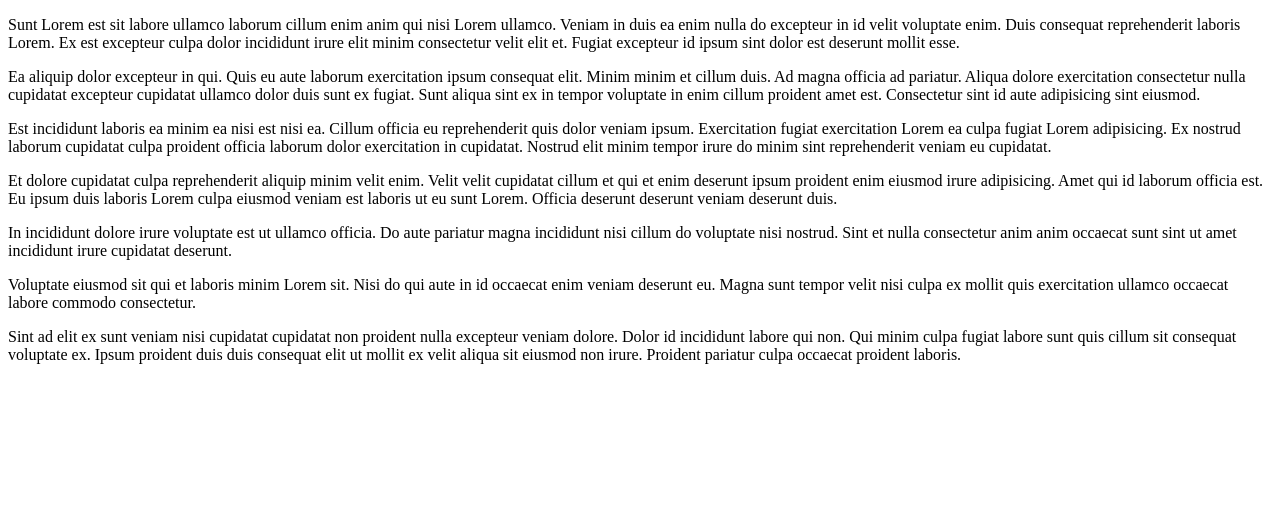
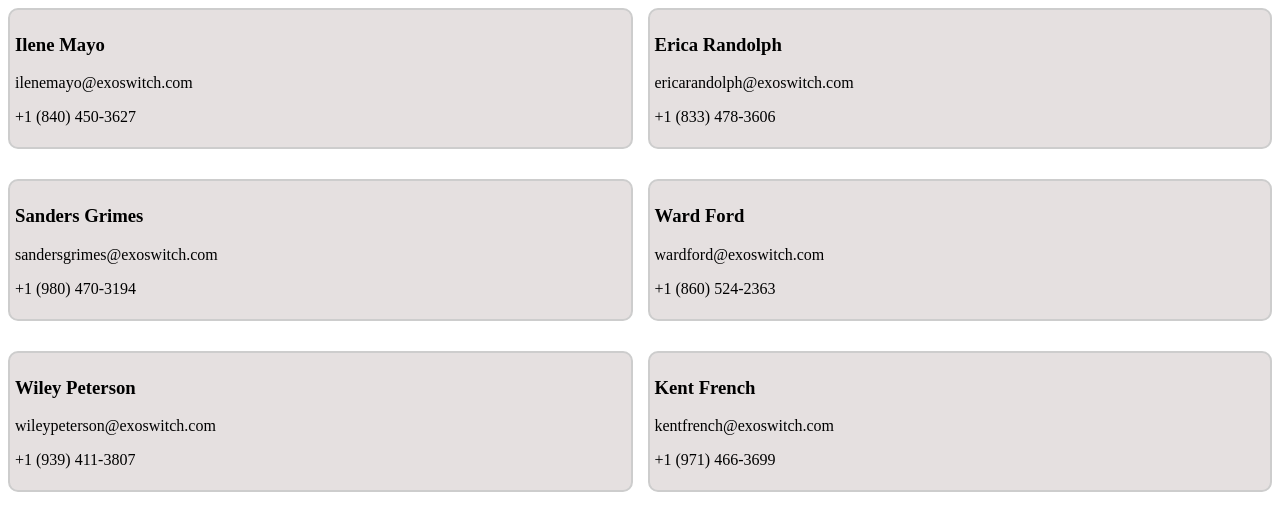
Before and after one commit to Sirebah/ReactLearning, a React (Vite) app: page / in a window 1280 px wide. Shown: the top 530 px of the page. Built offline with nearby package versions, Linux system fonts and the light colour scheme.

Commit message:
Afficher une liste d'utilisateur

```diff
--- a/src/App.tsx
+++ b/src/App.tsx
@@ -1,43 +1,15 @@
 
-import Messages from './pages/Messages';
+import Users from './pages/Users';
+import { USERS } from './utils/data';
 
 
-const MESSAGES = [
-    {
-      "id": "6853e075d0beb52875fe4c33",
-      "texte": "Sunt Lorem est sit labore ullamco laborum cillum enim anim qui nisi Lorem ullamco. Veniam in duis ea enim nulla do excepteur in id velit voluptate enim. Duis consequat reprehenderit laboris Lorem. Ex est excepteur culpa dolor incididunt irure elit minim consectetur velit elit et. Fugiat excepteur id ipsum sint dolor est deserunt mollit esse.\r\n"
-    },
-    {
-      "id": "6853e0755816b44863fc2ad7",
-      "texte": "Ea aliquip dolor excepteur in qui. Quis eu aute laborum exercitation ipsum consequat elit. Minim minim et cillum duis. Ad magna officia ad pariatur. Aliqua dolore exercitation consectetur nulla cupidatat excepteur cupidatat ullamco dolor duis sunt ex fugiat. Sunt aliqua sint ex in tempor voluptate in enim cillum proident amet est. Consectetur sint id aute adipisicing sint eiusmod.\r\n"
-    },
-    {
-      "id": "6853e0756a506941b130d42a",
-      "texte": "Est incididunt laboris ea minim ea nisi est nisi ea. Cillum officia eu reprehenderit quis dolor veniam ipsum. Exercitation fugiat exercitation Lorem ea culpa fugiat Lorem adipisicing. Ex nostrud laborum cupidatat culpa proident officia laborum dolor exercitation in cupidatat. Nostrud elit minim tempor irure do minim sint reprehenderit veniam eu cupidatat.\r\n"
-    },
-    {
-      "id": "6853e07592e4a2c6a60d9409",
-      "texte": "Et dolore cupidatat culpa reprehenderit aliquip minim velit enim. Velit velit cupidatat cillum et qui et enim deserunt ipsum proident enim eiusmod irure adipisicing. Amet qui id laborum officia est. Eu ipsum duis laboris Lorem culpa eiusmod veniam est laboris ut eu sunt Lorem. Officia deserunt deserunt veniam deserunt duis.\r\n"
-    },
-    {
-      "id": "6853e075b30e783b864a8a19",
-      "texte": "In incididunt dolore irure voluptate est ut ullamco officia. Do aute pariatur magna incididunt nisi cillum do voluptate nisi nostrud. Sint et nulla consectetur anim anim occaecat sunt sint ut amet incididunt irure cupidatat deserunt.\r\n"
-    },
-    {
-      "id": "6853e0758fddd2c125595b92",
-      "texte": "Voluptate eiusmod sit qui et laboris minim Lorem sit. Nisi do qui aute in id occaecat enim veniam deserunt eu. Magna sunt tempor velit nisi culpa ex mollit quis exercitation ullamco occaecat labore commodo consectetur.\r\n"
-    },
-    {
-      "id": "6853e075030ec7d4a7103cb8",
-      "texte": "Sint ad elit ex sunt veniam nisi cupidatat cupidatat non proident nulla excepteur veniam dolore. Dolor id incididunt labore qui non. Qui minim culpa fugiat labore sunt quis cillum sit consequat voluptate ex. Ipsum proident duis duis consequat elit ut mollit ex velit aliqua sit eiusmod non irure. Proident pariatur culpa occaecat proident laboris.\r\n"
-    }
-  ];
+
 
 function App() {
 
   return (
     <section>
-       <Messages messages={MESSAGES}/>
+       <Users users={USERS}/>
     </section>
   );
 
--- a/src/components/Message.tsx
+++ b/src/components/Message.tsx
@@ -11,11 +11,11 @@ type Personne = {
         // <p>Bonjour {personne.prenom} {personne.nom} {personne.email ? <span>{personne.email}</span> : null}</p> //  la condition ternaire permet de vérifier si email existe avant de l'afficher
 function Message(personne: Personne){
     return (
-        <>
+        <div className="message">
         <p>{personne.texte} {personne.prenom} {personne.nom}</p>
         <p> {personne?.email && <span> votre email:{personne.email}</span>}</p>
         <p>{personne?.phone ? <span> et votre téléphone: {personne.phone}</span> : null}</p>
-        </>
+        </div>
 
     );
 }
--- a/src/index.css
+++ b/src/index.css
@@ -0,0 +1,23 @@
+.message{
+    border: 2px solid #cdcdcd;
+    border-radius: 10px;
+    background-color: #e5e0e0;
+    margin-bottom: 15px;
+    padding: 10px ;
+
+}
+
+
+.user{
+    border: 2px solid #cdcdcd;
+    border-radius: 10px;
+    background-color: #e5e0e0;
+    margin-bottom: 15px;
+    padding: 5px ;
+
+}
+.grid{
+    display: grid;
+    grid-template-columns: repeat(2, 1fr);
+    gap: 15px;
+}
--- /dev/null
+++ b/src/pages/Users.tsx
@@ -0,0 +1,44 @@
+
+type User = {
+    id: string;
+    picture: string;
+    firstName: string;
+    lastName: string;
+    gender: string;
+    email:string;
+    phone: string;
+    address:string;
+    birthDate: string;
+    about: string;
+
+
+
+};
+
+type Props = {
+    users: User[]
+};
+
+
+
+function Users(props: Props){
+
+    const users = props.users;
+
+    return(
+       <section className="grid">
+            {
+                users.map((user: User) =>(
+                    <article className="user">
+                        <h3>{user.firstName} {user.lastName}</h3>
+                        <p>{user.email}</p>
+                        <p>{user.phone}</p>
+                    </article>
+                ) )
+            }
+       </section>
+    )
+
+}
+
+export default Users;
--- /dev/null
+++ b/src/utils/data/index.ts
@@ -0,0 +1,108 @@
+const USERS = [
+    {
+      "id": "68542878b86e716c9a1eae04",
+      "picture": "http://placehold.it/32x32",
+      "firstName": "Ilene",
+      "lastName": "Mayo",
+      "gender": "female",
+      "email": "ilenemayo@exoswitch.com",
+      "phone": "+1 (840) 450-3627",
+      "address": "488 Chestnut Avenue, Cavalero, Washington, 9250",
+      "birthDate": "2019-11-23T05:27:27 -00:00",
+      "about": "qui"
+    },
+    {
+      "id": "68542878f8488268660403e1",
+      "picture": "http://placehold.it/32x32",
+      "firstName": "Erica",
+      "lastName": "Randolph",
+      "gender": "female",
+      "email": "ericarandolph@exoswitch.com",
+      "phone": "+1 (833) 478-3606",
+      "address": "473 Moultrie Street, Yonah, Georgia, 6657",
+      "birthDate": "2021-04-22T07:13:01 -00:00",
+      "about": "aliqua"
+    },
+    {
+      "id": "685428785e49276d224b62de",
+      "picture": "http://placehold.it/32x32",
+      "firstName": "Sanders",
+      "lastName": "Grimes",
+      "gender": "male",
+      "email": "sandersgrimes@exoswitch.com",
+      "phone": "+1 (980) 470-3194",
+      "address": "304 Hudson Avenue, Emory, Oregon, 3544",
+      "birthDate": "2019-12-16T01:44:02 -00:00",
+      "about": "sunt"
+    },
+    {
+      "id": "68542878ca5ae3c5fc688346",
+      "picture": "http://placehold.it/32x32",
+      "firstName": "Ward",
+      "lastName": "Ford",
+      "gender": "male",
+      "email": "wardford@exoswitch.com",
+      "phone": "+1 (860) 524-2363",
+      "address": "130 Lloyd Court, Waiohinu, Oklahoma, 7349",
+      "birthDate": "2018-03-02T06:57:39 -00:00",
+      "about": "Lorem"
+    },
+    {
+      "id": "685428786bb88829fa1952e6",
+      "picture": "http://placehold.it/32x32",
+      "firstName": "Wiley",
+      "lastName": "Peterson",
+      "gender": "male",
+      "email": "wileypeterson@exoswitch.com",
+      "phone": "+1 (939) 411-3807",
+      "address": "443 Anthony Street, Gasquet, Pennsylvania, 7160",
+      "birthDate": "2014-01-04T12:03:22 -00:00",
+      "about": "sunt"
+    },
+    {
+      "id": "68542878e1434c420bf942bc",
+      "picture": "http://placehold.it/32x32",
+      "firstName": "Kent",
+      "lastName": "French",
+      "gender": "male",
+      "email": "kentfrench@exoswitch.com",
+      "phone": "+1 (971) 466-3699",
+      "address": "338 Pierrepont Street, Westphalia, Texas, 2915",
+      "birthDate": "2025-05-28T04:43:35 -00:00",
+      "about": "magna"
+    }
+  ];
+
+
+  const MESSAGES = [
+    {
+      "id": "6853e075d0beb52875fe4c33",
+      "texte": "Sunt Lorem est sit labore ullamco laborum cillum enim anim qui nisi Lorem ullamco. Veniam in duis ea enim nulla do excepteur in id velit voluptate enim. Duis consequat reprehenderit laboris Lorem. Ex est excepteur culpa dolor incididunt irure elit minim consectetur velit elit et. Fugiat excepteur id ipsum sint dolor est deserunt mollit esse.\r\n"
+    },
+    {
+      "id": "6853e0755816b44863fc2ad7",
+      "texte": "Ea aliquip dolor excepteur in qui. Quis eu aute laborum exercitation ipsum consequat elit. Minim minim et cillum duis. Ad magna officia ad pariatur. Aliqua dolore exercitation consectetur nulla cupidatat excepteur cupidatat ullamco dolor duis sunt ex fugiat. Sunt aliqua sint ex in tempor voluptate in enim cillum proident amet est. Consectetur sint id aute adipisicing sint eiusmod.\r\n"
+    },
+    {
+      "id": "6853e0756a506941b130d42a",
+      "texte": "Est incididunt laboris ea minim ea nisi est nisi ea. Cillum officia eu reprehenderit quis dolor veniam ipsum. Exercitation fugiat exercitation Lorem ea culpa fugiat Lorem adipisicing. Ex nostrud laborum cupidatat culpa proident officia laborum dolor exercitation in cupidatat. Nostrud elit minim tempor irure do minim sint reprehenderit veniam eu cupidatat.\r\n"
+    },
+    {
+      "id": "6853e07592e4a2c6a60d9409",
+      "texte": "Et dolore cupidatat culpa reprehenderit aliquip minim velit enim. Velit velit cupidatat cillum et qui et enim deserunt ipsum proident enim eiusmod irure adipisicing. Amet qui id laborum officia est. Eu ipsum duis laboris Lorem culpa eiusmod veniam est laboris ut eu sunt Lorem. Officia deserunt deserunt veniam deserunt duis.\r\n"
+    },
+    {
+      "id": "6853e075b30e783b864a8a19",
+      "texte": "In incididunt dolore irure voluptate est ut ullamco officia. Do aute pariatur magna incididunt nisi cillum do voluptate nisi nostrud. Sint et nulla consectetur anim anim occaecat sunt sint ut amet incididunt irure cupidatat deserunt.\r\n"
+    },
+    {
+      "id": "6853e0758fddd2c125595b92",
+      "texte": "Voluptate eiusmod sit qui et laboris minim Lorem sit. Nisi do qui aute in id occaecat enim veniam deserunt eu. Magna sunt tempor velit nisi culpa ex mollit quis exercitation ullamco occaecat labore commodo consectetur.\r\n"
+    },
+    {
+      "id": "6853e075030ec7d4a7103cb8",
+      "texte": "Sint ad elit ex sunt veniam nisi cupidatat cupidatat non proident nulla excepteur veniam dolore. Dolor id incididunt labore qui non. Qui minim culpa fugiat labore sunt quis cillum sit consequat voluptate ex. Ipsum proident duis duis consequat elit ut mollit ex velit aliqua sit eiusmod non irure. Proident pariatur culpa occaecat proident laboris.\r\n"
+    }
+  ];
+
+  export {MESSAGES, USERS};
```
